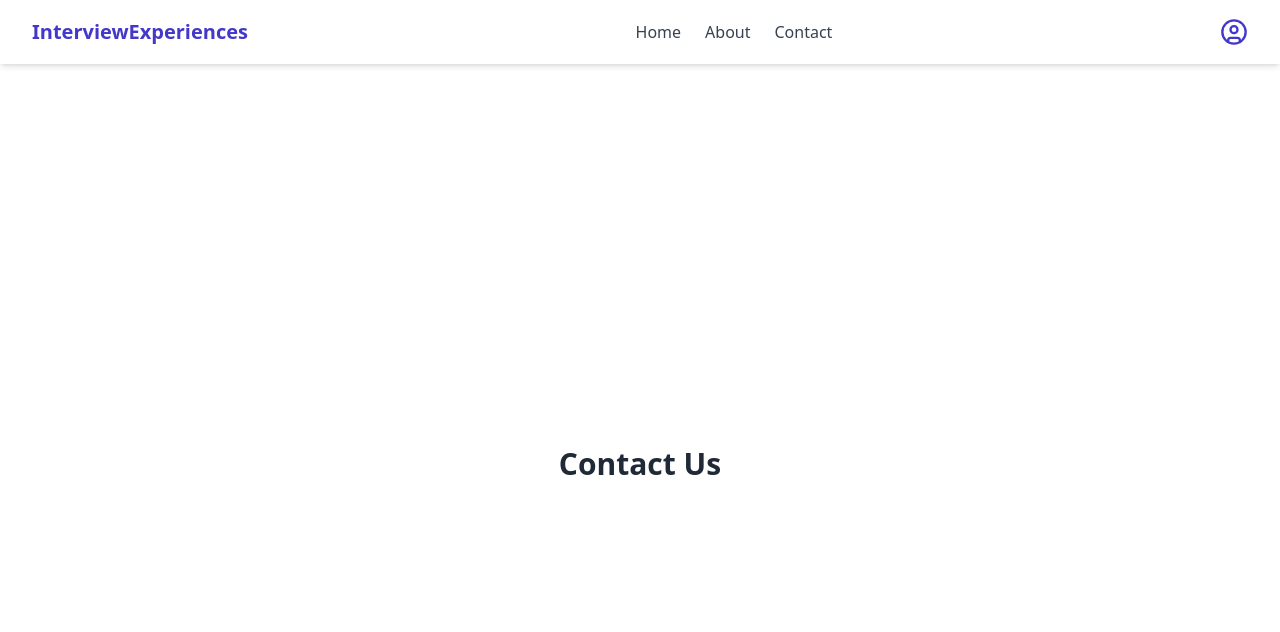
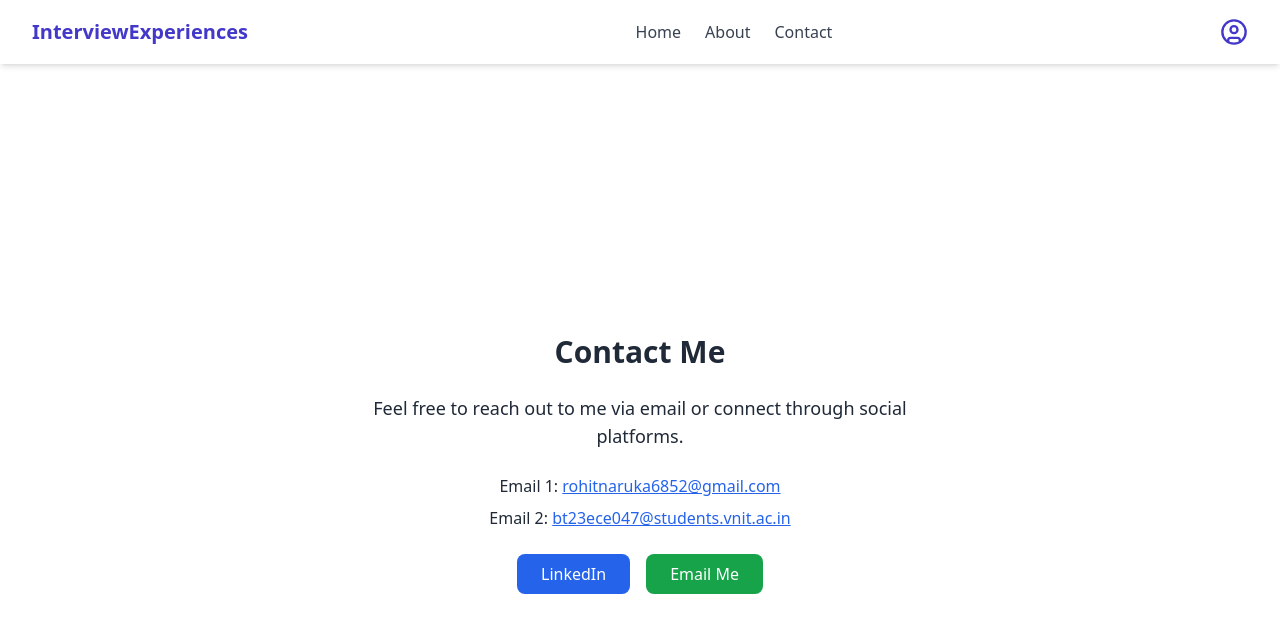
Before and after one commit to rohitsinghnaruka/interview-experience, a React (Vite) app in the folder client/: page /contact in a window 1280 px wide. Shown: the top 632 px of the page. Built offline with nearby package versions, Linux system fonts and the light colour scheme; sample sign-in values are in the browser's storage.

Commit message:
Update Contact.jsx

```diff
--- a/client/src/pages/Contact.jsx
+++ b/client/src/pages/Contact.jsx
@@ -3,7 +3,43 @@ import React from "react";
 const Contact = () => {
   return (
     <div className="min-h-screen flex items-center justify-center bg-white text-gray-800 p-6">
-      <h1 className="text-3xl font-bold">Contact Us</h1>
+      <div className="max-w-xl text-center space-y-6">
+        <h1 className="text-3xl font-bold">Contact Me</h1>
+
+        <p className="text-lg">
+          Feel free to reach out to me via email or connect through social platforms.
+        </p>
+
+        <div className="space-y-2 text-base">
+          <p>Email 1: <a href="mailto:rohitnaruka6852@gmail.com" className="text-blue-600 underline">rohitnaruka6852@gmail.com</a></p>
+          <p>Email 2: <a href="mailto:bt23ece047@students.vnit.ac.in" className="text-blue-600 underline">bt23ece047@students.vnit.ac.in</a></p>
+        </div>
+
+        <div className="flex flex-col sm:flex-row justify-center gap-4 mt-4">
+          <a
+            href="https://www.linkedin.com/in/rohitsingh1206"
+            target="_blank"
+            rel="noopener noreferrer"
+            className="bg-blue-600 text-white px-6 py-2 rounded-lg hover:bg-blue-700 transition"
+          >
+            LinkedIn
+          </a>
+          {/* <a
+            href="https://github.com/rohitsinghnaruka"
+            target="_blank"
+            rel="noopener noreferrer"
+            className="bg-gray-800 text-white px-6 py-2 rounded-lg hover:bg-gray-900 transition"
+          >
+            GitHub
+          </a> */}
+          <a
+            href="mailto:rohitnaruka6852@gmail.com"
+            className="bg-green-600 text-white px-6 py-2 rounded-lg hover:bg-green-700 transition"
+          >
+            Email Me
+          </a>
+        </div>
+      </div>
     </div>
   );
 };
```
